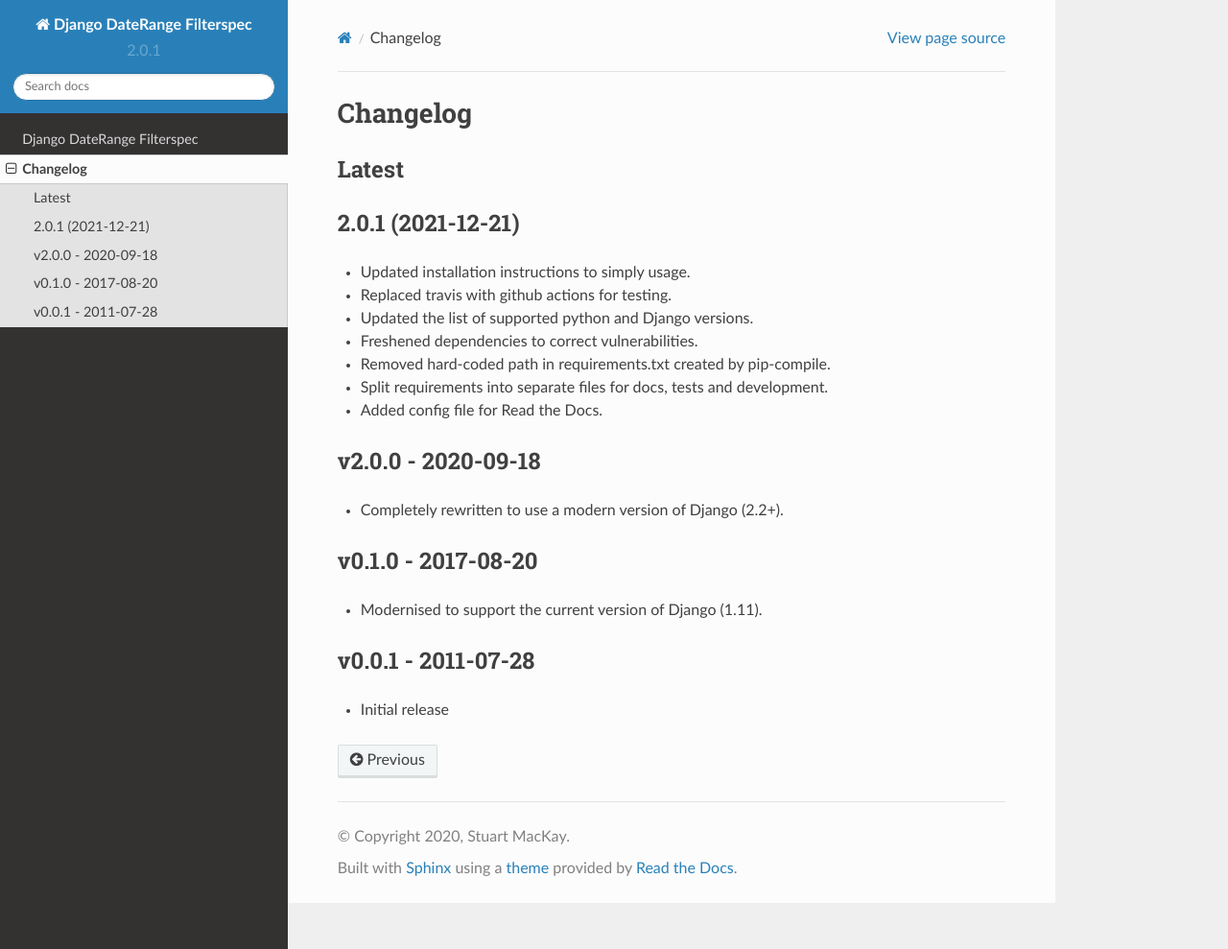
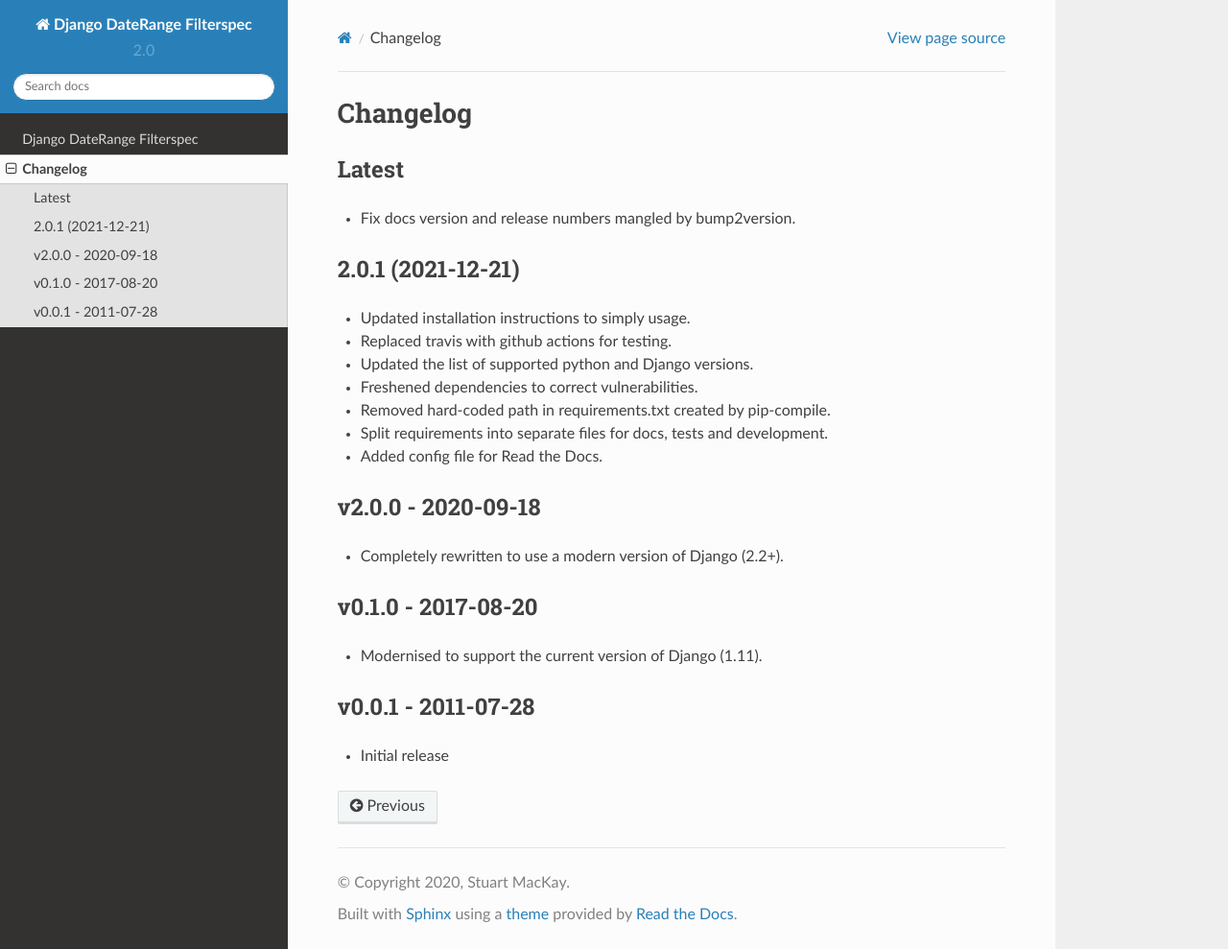
Before and after one commit to StuartMacKay/django-daterange-filterspec, a Sphinx documentation site: the page built from docs/changelog.rst, in a window 1280 px wide and 989 px high. Shown: the whole window at 96% size. Built offline with Sphinx 7.4.7 and the Read the Docs theme 2.0.0, drawn with Linux system fonts in a browser that asks for light colours; some of the changed lines change nothing that is shown.

Commit message:
Fix version numbers mangled by bump2version

```diff
--- a/CHANGELOG.rst
+++ b/CHANGELOG.rst
@@ -3,6 +3,8 @@
 
 Latest
 ------
+
+* Fix docs version and release numbers mangled by bump2version.
 
 2.0.1 (2021-12-21)
 ------------------
--- a/docs/conf.py
+++ b/docs/conf.py
@@ -22,8 +22,8 @@
 copyright = "2020, Stuart MacKay"
 author = "Stuart MacKay"
 
-version = "version = "2.0""
-release = "version = "2.0".1"
+version = "2.0"
+release = "2.0.1"
 
 
 # -- General configuration ---------------------------------------------------
```
